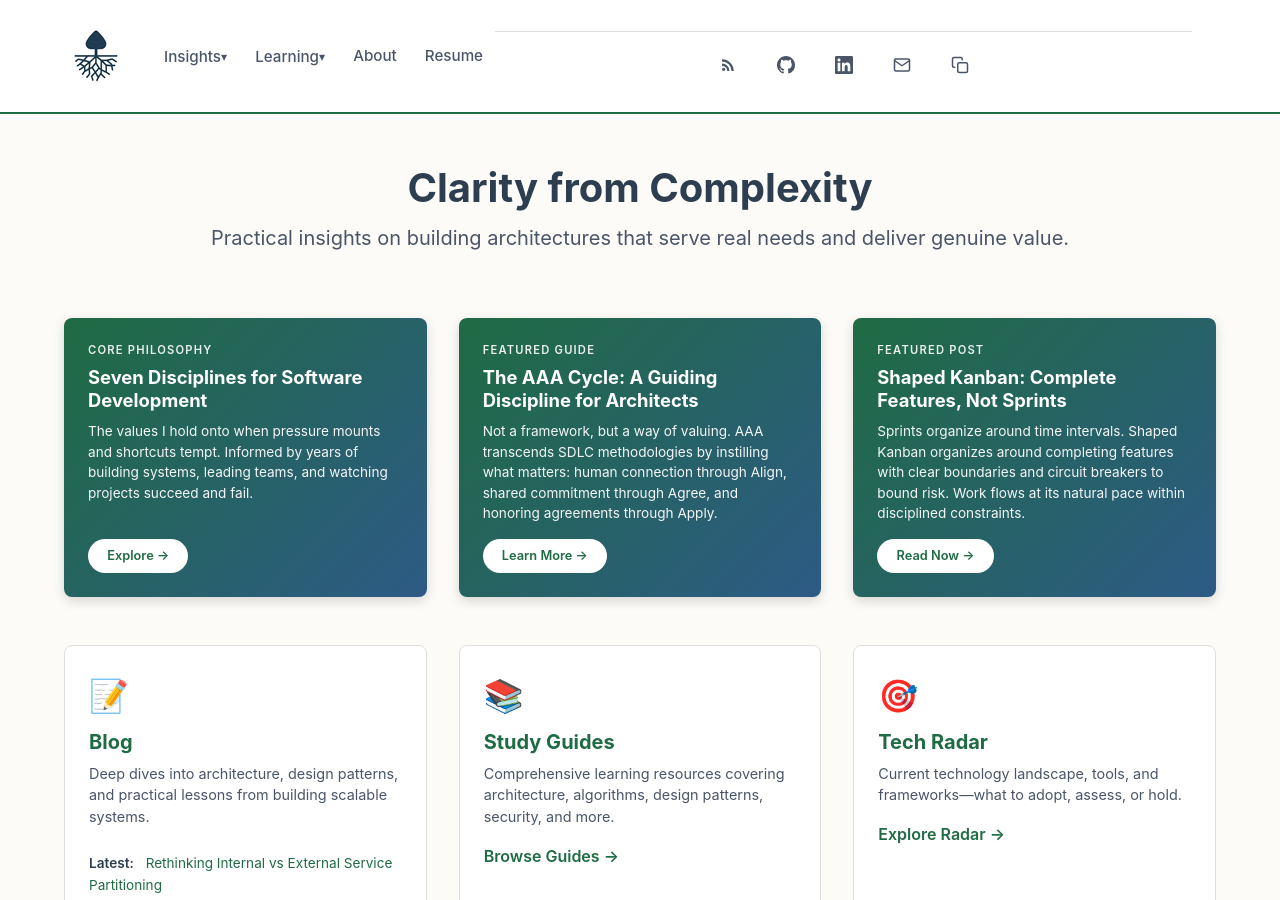
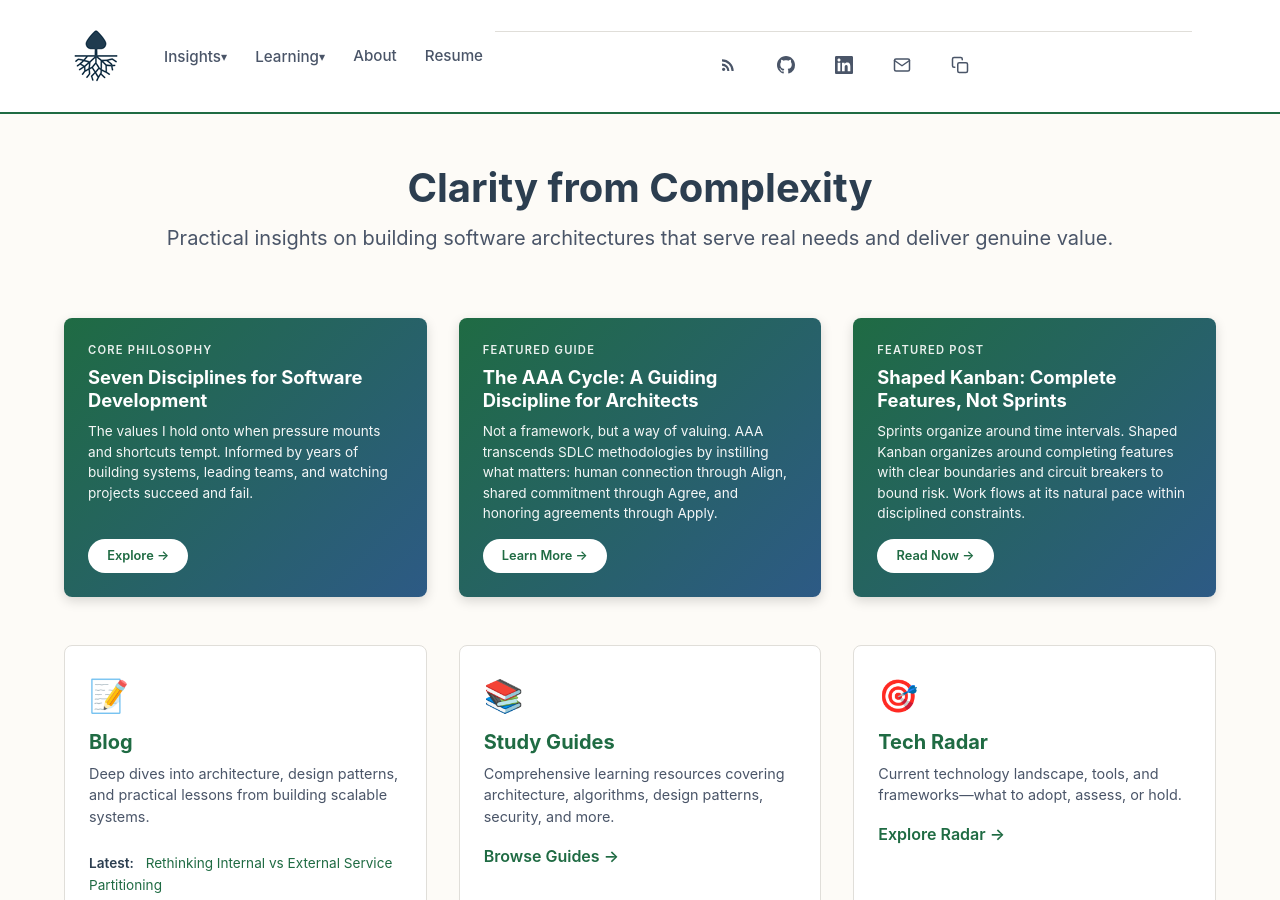
Before and after one commit to stevenstuartm/stevenstuartm.github.io, a Jekyll site: the page built from index.md, in a window 1280 px wide and 900 px high. Built offline with Jekyll 4.4.1, drawn with Linux system fonts in a browser that asks for light colours.

Commit message:
updating home page sub title

```diff
--- a/_config.yml
+++ b/_config.yml
@@ -1,7 +1,7 @@
 # Site settings
 title: Architecture Insights
 email: stevenstuartm@gmail.com
-description: Clarity from complexity. Practical insights on building architectures that serve real needs and deliver genuine value.
+description: Clarity from complexity. Practical insights on building software architectures that serve real needs and deliver genuine value.
 baseurl: ""
 url: "https://stevenstuartm.com"
 version: 1.0.14
--- a/index.md
+++ b/index.md
@@ -1,9 +1,8 @@
 ---
 layout: home
 title: Clarity from Complexity
-subtitle: Practical insights on building architectures that serve real needs and deliver genuine value.
+subtitle: Practical insights on building software architectures that serve real needs and deliver genuine value.
 
-# Featured content cards (3-4 items)
 featured_items:
   - label: "Core Philosophy"
     title: "Seven Disciplines for Software Development"
```
Also changed, not shown: other parts of index.md (+0 -1 lines).
